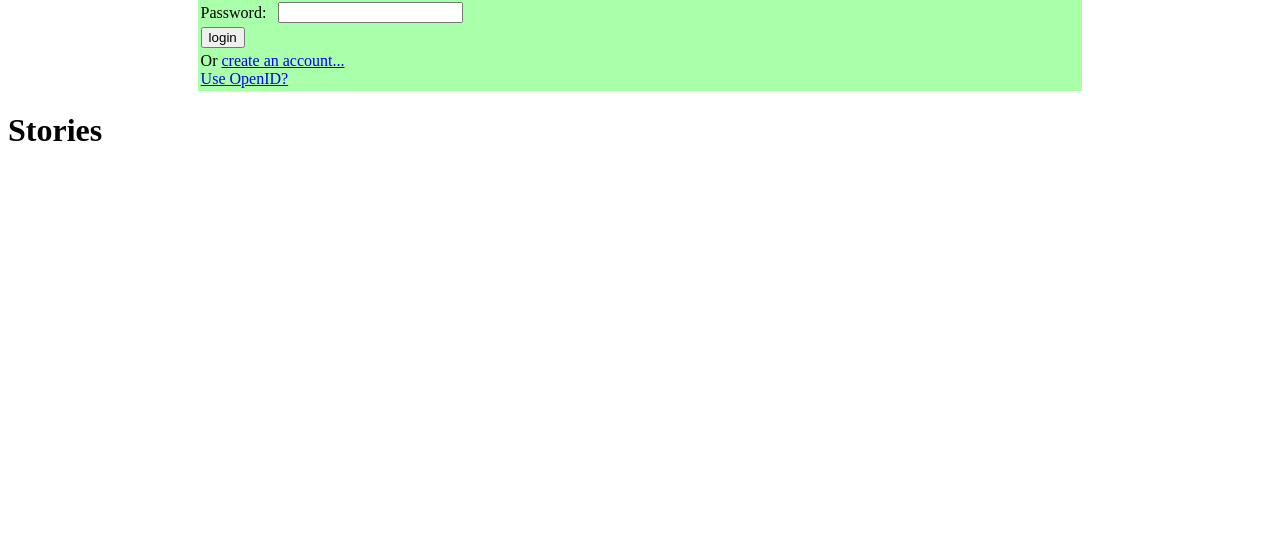
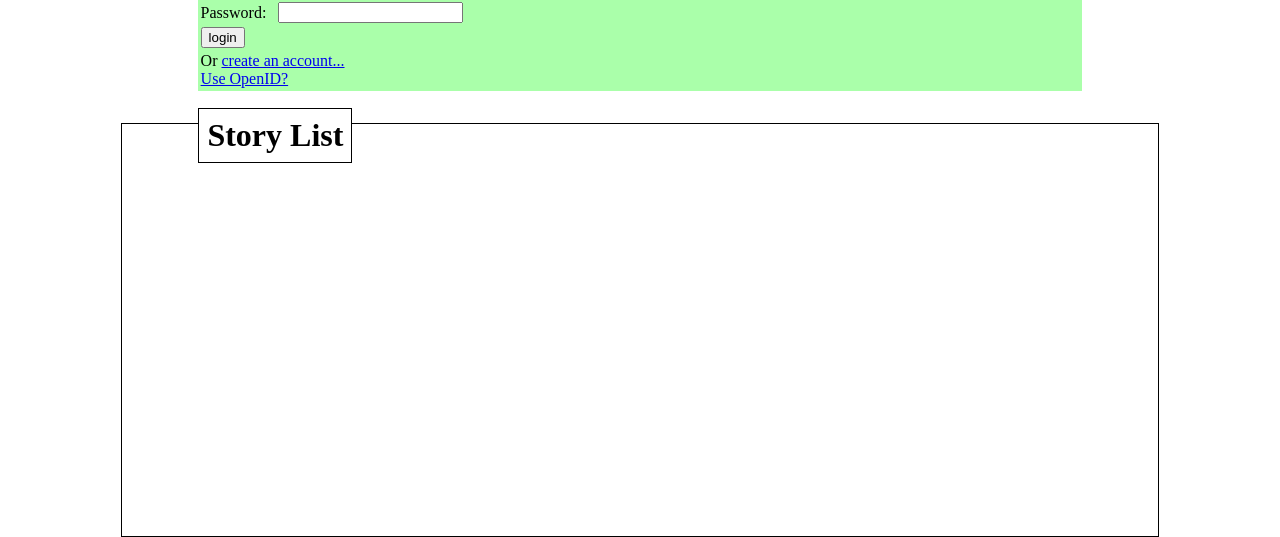
Before and after one commit to gcr/twg, a Django app: template stories/templates/stories/story_list.html in a window 1280 px wide. Shown: the part 348-885 px from the top of the page. Before the commit the page ends 489 px from the top, so only its background shows below. Run offline with Django 3.2, Linux system fonts and the light colour scheme; the template is opened without the code that fills it, so the values that code supplies are empty.

Commit message:
Redesign continues

```diff
--- a/registration/templates/registration/login.html
+++ b/registration/templates/registration/login.html
@@ -4,6 +4,7 @@
 
 {% block title %}Login{% endblock%}
 
+{% block content-title %}Log In{% endblock %}
 {% block content %}
 
     {% if user.is_authenticated %}
--- a/registration/templates/registration/register.html
+++ b/registration/templates/registration/register.html
@@ -1,8 +1,9 @@
 {% extends "base.html" %}
 
 {% block title %}Create a new account{% endblock %}
+{% block content-title %}Create a new account{% endblock%}
 {% block content %}
-    <h1>Create your account</h1>
+    <div class="new_account">
         Would you rather <a href="{% url account_login %}">sign in with OpenID</a> instead?
         <form action="" method="post">
             <table>
@@ -15,4 +16,5 @@
             </table>
 
         </form>
+    </div>
 {% endblock %}
--- a/static/stylesheet.css
+++ b/static/stylesheet.css
@@ -1,6 +1,7 @@
-body {
+html, body {
     margin-top: 0px;
     padding-top: 0px;
+    height: 100%;
 }
 
 .header {
@@ -20,6 +21,26 @@ body {
     margin-right: auto;
 }
 
+.content-frame {
+    width: 80%;
+    min-height: 400px;
+    margin-left: auto;
+    margin-right: auto;
+    margin-top: 2em;
+    border: solid black 1px;
+    padding: 0 12px 12px 12px;
+}
+
+.content-frame h1 {
+    display: inline-block;
+    border: solid black 1px;
+    background-color: #fff;
+    margin-top: -0.5em;
+    margin-left: 2em;
+    padding: 0.25em;
+    width: auto;
+}
+
 input.openid {
     background: url("/openid/logo.gif") no-repeat;
     background-position: 0 50%;
--- a/stories/templates/stories/story_list.html
+++ b/stories/templates/stories/story_list.html
@@ -2,11 +2,11 @@
 
 {% block title %}Story list{% endblock %}
 
+{% block content-title %}Story List{% endblock %}
 {%block stories_content %}
 
     {% if story_list %}
 
-    <h1 class="">Story list:</h1>
     <div id="story_list">
         <table>
         {% for story in story_list %}
--- a/templates/base.html
+++ b/templates/base.html
@@ -23,6 +23,9 @@
         <img src="{{MEDIA_URL}}twg_logo.png"> three-word story
     </div>
     {% block top-bar %}{% endblock %}
-    {% block content %}{% endblock %}
+    <div class="content-frame">
+        <h1>{% block content-title %}Test Title{% endblock %}</h1>
+        {% block content %}{% endblock %}
+    </div>
 </body>
 </html>
--- a/templates/base_stories.html
+++ b/templates/base_stories.html
@@ -2,7 +2,7 @@
 
 {% block title %}Stories{% endblock %}
 
-{% block main-title %}Stories{% endblock %}
-{% block main %}
+{% block content-title %}Stories{% endblock %}
+{% block content %}
     {% block stories_content %}{%endblock%}
 {% endblock %}
--- a/templates/base_topbar.html
+++ b/templates/base_topbar.html
@@ -5,10 +5,3 @@
         {% include "registration/sidebar-login.html" %}
     </div>
 {%endblock%}
-
-{% block content %}
-    <div class="content-frame">
-        <h1>{% block main-title %}Test Title{% endblock %}</h1>
-        {% block main %}{% endblock %}
-    </div>
-{% endblock %}
```
Lines whose indentation alone changed are shown as unchanged.
